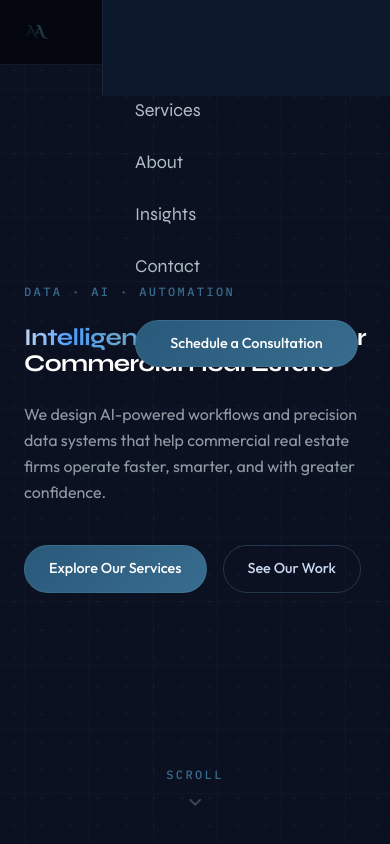
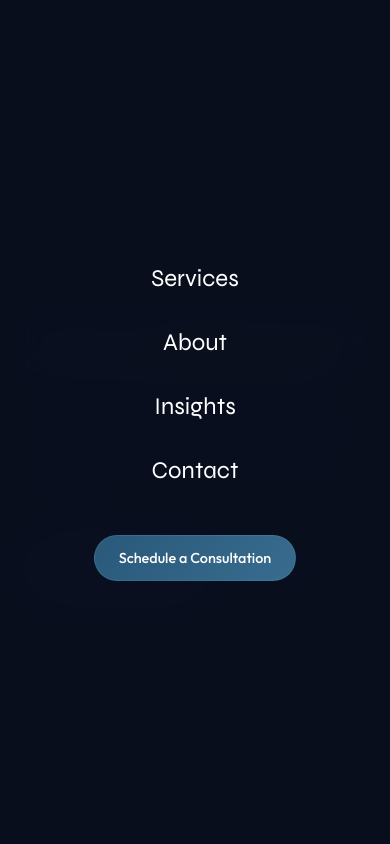
Before and after one commit to Avenue-Advisors/website, a Next.js app: page / in a window 390 px wide. Both pictures are taken after a click on the button "Toggle menu". Shown: the top 844 px of the page. Built offline with nearby package versions, Linux system fonts and the light colour scheme.

Commit message:
Replace buggy side drawer with clean full-screen mobile menu

```diff
--- a/src/components/Nav.tsx
+++ b/src/components/Nav.tsx
@@ -21,19 +21,24 @@ export default function Nav() {
     return () => window.removeEventListener("scroll", onScroll);
   }, []);
 
-  /* lock body scroll when drawer open */
   useEffect(() => {
     document.body.style.overflow = open ? "hidden" : "";
-    return () => { document.body.style.overflow = ""; };
+    return () => {
+      document.body.style.overflow = "";
+    };
   }, [open]);
 
   return (
+    <>
+      {/* ── Top bar ─────────────────────────────────────────── */}
       <motion.nav
         initial={{ y: -24, opacity: 0 }}
         animate={{ y: 0, opacity: 1 }}
         transition={{ duration: 0.7, ease: "easeOut" as const }}
         className={`fixed top-0 inset-x-0 z-50 transition-colors duration-300 ${
-        scrolled ? "bg-navy-deep/95 shadow-lg shadow-black/20" : "bg-navy-deep/60"
+          scrolled
+            ? "bg-navy-deep/95 shadow-lg shadow-black/20"
+            : "bg-navy-deep/60"
         } backdrop-blur-2xl border-b border-white/[0.04]`}
         aria-label="Main navigation"
       >
@@ -67,7 +72,10 @@ export default function Nav() {
                 {l.label}
               </a>
             ))}
-          <a href="mailto:diego.ruiz@avenueadvisors.ai?subject=Consultation%20Request" className="btn-ghost text-xs px-5 py-2.5">
+            <a
+              href="mailto:diego.ruiz@avenueadvisors.ai?subject=Consultation%20Request"
+              className="btn-ghost text-xs px-5 py-2.5"
+            >
               Schedule a Consultation
             </a>
           </div>
@@ -75,56 +83,60 @@ export default function Nav() {
           {/* Mobile burger */}
           <button
             onClick={() => setOpen(!open)}
-          className="md:hidden text-white/80 hover:text-white transition-colors"
+            className="relative z-[60] md:hidden text-white/80 hover:text-white transition-colors"
             aria-label="Toggle menu"
           >
-          {open ? <X size={22} /> : <Menu size={22} />}
+            {open ? <X size={24} /> : <Menu size={24} />}
           </button>
         </div>
+      </motion.nav>
 
-      {/* Mobile drawer */}
+      {/* ── Full-screen mobile menu ─────────────────────────── */}
       <AnimatePresence>
         {open && (
-          <>
-            {/* Backdrop */}
           <motion.div
             initial={{ opacity: 0 }}
             animate={{ opacity: 1 }}
             exit={{ opacity: 0 }}
-              className="fixed inset-0 bg-black/60 md:hidden"
-              onClick={() => setOpen(false)}
-            />
-            {/* Drawer */}
-            <motion.div
-              initial={{ x: "100%" }}
-              animate={{ x: 0 }}
-              exit={{ x: "100%" }}
-              transition={{ type: "tween", duration: 0.32, ease: "easeOut" as const }}
-              className="fixed inset-y-0 right-0 w-72 bg-navy-base/[0.98] backdrop-blur-2xl border-l border-white/[0.05] flex flex-col pt-24 px-8 gap-6 md:hidden"
+            transition={{ duration: 0.25, ease: "easeOut" as const }}
+            className="fixed inset-0 z-[55] bg-navy-deep/[0.98] backdrop-blur-xl md:hidden flex flex-col items-center justify-center gap-8"
           >
-              {links.map((l) => (
-                <a
+            {links.map((l, i) => (
+              <motion.a
                 key={l.href}
                 href={l.href}
                 onClick={() => setOpen(false)}
-                  className="text-lg text-silver hover:text-white transition-colors font-[family-name:var(--font-display)]"
+                initial={{ opacity: 0, y: 20 }}
+                animate={{ opacity: 1, y: 0 }}
+                exit={{ opacity: 0, y: 10 }}
+                transition={{
+                  duration: 0.3,
+                  delay: i * 0.06,
+                  ease: "easeOut" as const,
+                }}
+                className="text-2xl text-white font-[family-name:var(--font-display)] hover:text-blue-light transition-colors"
               >
                 {l.label}
-                </a>
+              </motion.a>
             ))}
-              <div className="mt-4">
-                <a
+            <motion.a
               href="mailto:diego.ruiz@avenueadvisors.ai?subject=Consultation%20Request"
               onClick={() => setOpen(false)}
-                  className="btn-primary text-sm w-full text-center"
+              initial={{ opacity: 0, y: 20 }}
+              animate={{ opacity: 1, y: 0 }}
+              exit={{ opacity: 0, y: 10 }}
+              transition={{
+                duration: 0.3,
+                delay: links.length * 0.06,
+                ease: "easeOut" as const,
+              }}
+              className="btn-primary text-sm mt-4"
             >
               Schedule a Consultation
-                </a>
-              </div>
+            </motion.a>
           </motion.div>
-          </>
         )}
       </AnimatePresence>
-    </motion.nav>
+    </>
   );
 }
```
Lines whose indentation alone changed are shown as unchanged.
